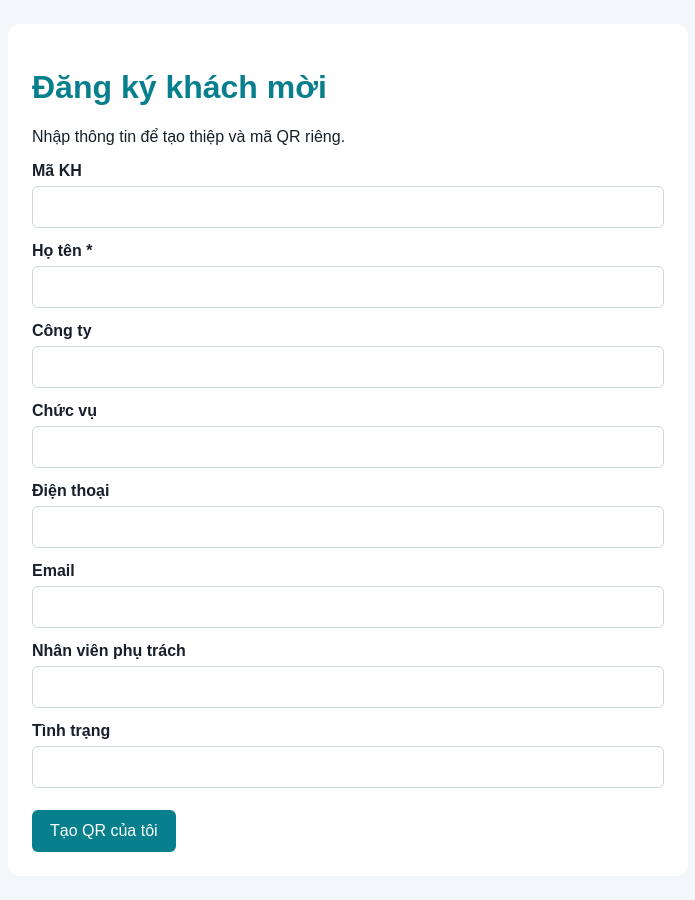
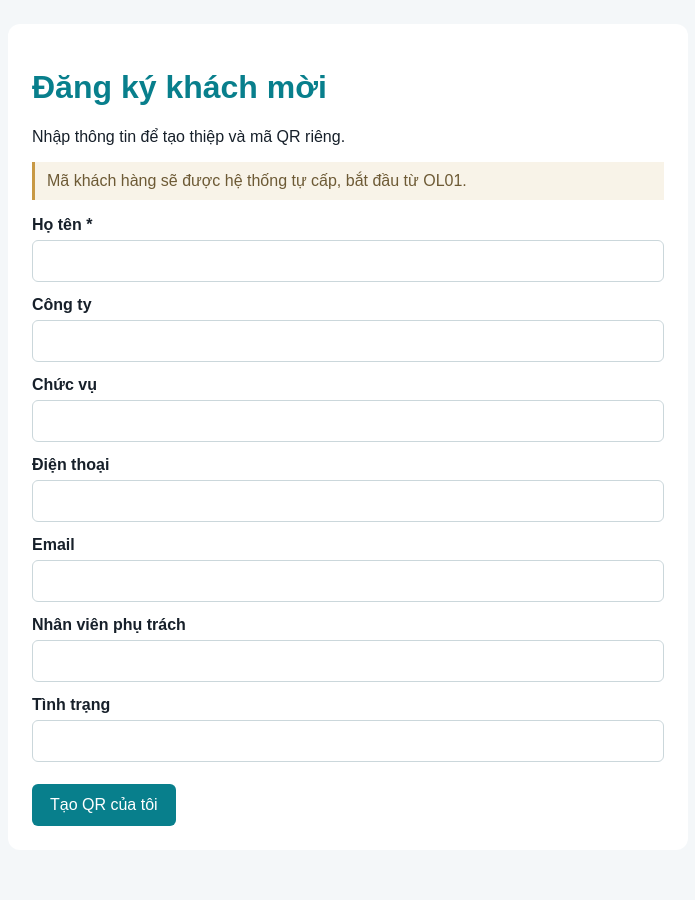
Before and after one commit to vucoder113/Project, a Flask app: page /dang-ky in a window 1280 px wide. Shown: the whole page, without its empty margins (292-987 px from the left). After the commit the page ends 826 px from the top, so only its background shows below. Run offline with Flask 3, Linux system fonts and the light colour scheme; data that the repository does not hold is empty; some libraries are stand-ins or nearby versions.

Commit message:
Assign sequential guest customer codes

```diff
--- a/app.py
+++ b/app.py
@@ -96,6 +96,16 @@ def profile_identity(fields):
         if value:
             return field, value
     return None
+
+
+def next_guest_code(profiles):
+    highest_number = 0
+    for profile in profiles.values():
+        customer_code = str(profile.get("fields", {}).get("Mã KH", "")).strip().upper()
+        match = re.fullmatch(r"OL(\d+)", customer_code)
+        if match:
+            highest_number = max(highest_number, int(match.group(1)))
+    return f"OL{highest_number + 1:02d}"
 
 
 def vcard_value(value):
@@ -226,13 +236,20 @@ def upload():
 def guest_registration():
     if request.method == "GET":
         profiles = load_profiles()
-        fields = list(dict.fromkeys(field for profile in profiles.values() for field in profile["fields"])) or CUSTOMER_FIELDS
+        fields = [
+            field for field in (list(dict.fromkeys(field for profile in profiles.values() for field in profile["fields"])) or CUSTOMER_FIELDS)
+            if field not in {"Mã KH", "Mã khách hàng"}
+        ]
         return render_template("guest_registration.html", fields=fields)
     profiles = load_profiles()
-    form_fields = list(dict.fromkeys(field for profile in profiles.values() for field in profile["fields"])) or CUSTOMER_FIELDS
+    form_fields = [
+        field for field in (list(dict.fromkeys(field for profile in profiles.values() for field in profile["fields"])) or CUSTOMER_FIELDS)
+        if field not in {"Mã KH", "Mã khách hàng"}
+    ]
     fields = {field: request.form.get(field, "").strip() for field in form_fields}
     if not fields["Họ tên"]:
         return render_template("guest_registration.html", fields=form_fields, error="Vui lòng nhập Họ tên."), 400
+    fields["Mã KH"] = next_guest_code(profiles)
     customer_id = uuid.uuid4().hex[:12]
     name = fields["Họ tên"]
     qr_filename = f"guest_{safe_filename(name)}_{customer_id}.png"
--- a/templates/guest_registration.html
+++ b/templates/guest_registration.html
@@ -1,2 +1,2 @@
 <!doctype html>
-<html lang="vi"><head><meta charset="utf-8"><meta name="viewport" content="width=device-width, initial-scale=1"><title>Đăng ký khách mời</title><style>body{max-width:680px;margin:0 auto;padding:24px 16px;font-family:Arial;background:#f4f7f9;color:#17202a}main{background:#fff;padding:24px;border-radius:12px}h1{color:#087f8c}label{display:block;margin-top:14px;font-weight:bold}input{box-sizing:border-box;width:100%;margin-top:6px;padding:11px;border:1px solid #cbd7db;border-radius:6px;font-size:1rem}button{margin-top:22px;padding:12px 18px;border:0;border-radius:6px;color:#fff;background:#087f8c;font-size:1rem}.error{color:#b42318;font-weight:bold}</style></head><body><main><h1>Đăng ký khách mời</h1><p>Nhập thông tin để tạo thiệp và mã QR riêng.</p>{% if error %}<p class="error">{{ error }}</p>{% endif %}<form method="post">{% for field in fields %}<label>{{ field }}{% if field == "Họ tên" %} *{% endif %}<input name="{{ field }}" type="text" {% if field == "Họ tên" %}required{% endif %}></label>{% endfor %}<button type="submit">Tạo QR của tôi</button></form></main></body></html>
+<html lang="vi"><head><meta charset="utf-8"><meta name="viewport" content="width=device-width, initial-scale=1"><title>Đăng ký khách mời</title><style>body{max-width:680px;margin:0 auto;padding:24px 16px;font-family:Arial;background:#f4f7f9;color:#17202a}main{background:#fff;padding:24px;border-radius:12px}h1{color:#087f8c}label{display:block;margin-top:14px;font-weight:bold}input{box-sizing:border-box;width:100%;margin-top:6px;padding:11px;border:1px solid #cbd7db;border-radius:6px;font-size:1rem}button{margin-top:22px;padding:12px 18px;border:0;border-radius:6px;color:#fff;background:#087f8c;font-size:1rem}.error{color:#b42318;font-weight:bold}.code-note{padding:10px 12px;border-left:3px solid #c89945;background:#f8f3e8;color:#6d5a35}</style></head><body><main><h1>Đăng ký khách mời</h1><p>Nhập thông tin để tạo thiệp và mã QR riêng.</p><p class="code-note">Mã khách hàng sẽ được hệ thống tự cấp, bắt đầu từ OL01.</p>{% if error %}<p class="error">{{ error }}</p>{% endif %}<form method="post">{% for field in fields %}<label>{{ field }}{% if field == "Họ tên" %} *{% endif %}<input name="{{ field }}" type="text" {% if field == "Họ tên" %}required{% endif %}></label>{% endfor %}<button type="submit">Tạo QR của tôi</button></form></main></body></html>
```
